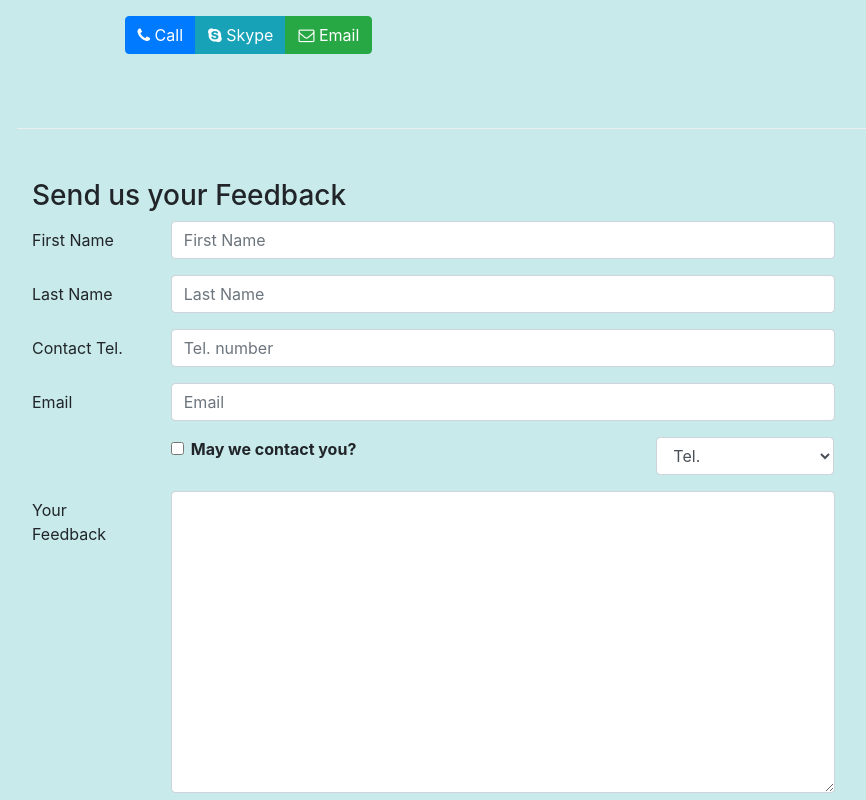
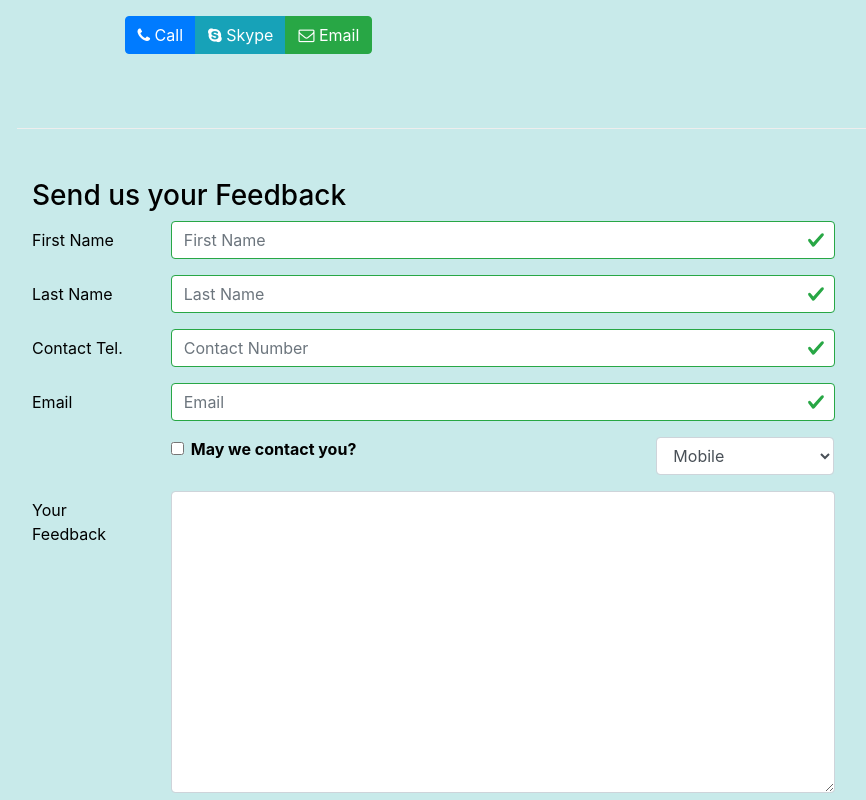
Before and after one commit to mohitm15/confusion, a React (Create React App) app: page /contactus in a window 1280 px wide. Shown: the part 840-1640 px from the top of the page, without its empty margins (68-934 px from the left). Built offline with nearby package versions, Linux system fonts and the light colour scheme.

Commit message:
Added Form validations

```diff
--- a/src/App.css
+++ b/src/App.css
@@ -11,6 +11,7 @@
     padding: 50px 0px 50px 0px;
     border-bottom: 1px ridge;
     min-height:400px;
+    color: black;
 }
 
 .footer{
@@ -37,7 +38,7 @@
     background-color: #07B9AE;
 }
 
-.breadcrumb {
+.breadcrumb{
     background-color: #A2E1E1;
     margin-top: 3rem;
 }
--- a/src/components/ContactComponent.js
+++ b/src/components/ContactComponent.js
@@ -1,5 +1,5 @@
 import React, { Component } from 'react';
-import { Breadcrumb, BreadcrumbItem, Button, Form, FormGroup, Label, Col, Input } from 'reactstrap';
+import { Breadcrumb, BreadcrumbItem, Button, Form, FormGroup, Label, Col, Input, FormFeedback } from 'reactstrap';
 import { Link } from 'react-router-dom';
 
 class Contact extends Component {
@@ -14,11 +14,19 @@
             email: '',
             agree: false,
             contactType: 'Tel.',
-            message: ''
+            message: '',
+            touched: {
+                firstname: false,
+                lastname: false,
+                telnum: false,
+                email: false
+            }
         };
+
 
         this.handleInputChange = this.handleInputChange.bind(this);
         this.handleSubmit = this.handleSubmit.bind(this);
+        this.handleBlur = this.handleBlur.bind(this);
 
     }
 
@@ -38,7 +46,47 @@
         event.preventDefault();
     }
 
+    validate(firstname, lastname, telnum, email) {
+
+        const errors = {
+            firstname: '',
+            lastname: '',
+            telnum: '',
+            email: ''
+        };
+
+        if (this.state.touched.firstname && firstname.length < 3)
+            errors.firstname = 'First Name should be >= 3 characters';
+        else if (this.state.touched.firstname && firstname.length > 10)
+            errors.firstname = 'First Name should be <= 10 characters';
+
+        if (this.state.touched.lastname && lastname.length < 3)
+            errors.lastname = 'Last Name should be >= 3 characters';
+        else if (this.state.touched.lastname && lastname.length > 10)
+            errors.lastname = 'Last Name should be <= 10 characters';
+
+        const reg = /^\d+$/;
+        if (this.state.touched.telnum && !reg.test(telnum))
+            errors.telnum = 'Contact No. should contain only numbers';
+
+        if (this.state.touched.email && email.split('').filter(x => x === '@').length !== 1)
+            errors.email = 'Email should contain a asterik';
+
+        return errors;
+    }
+
+    // checking that form is touched by user or not, if touched: field => true
+    handleBlur = (field) => (evt) => {
+        this.setState({
+          touched: { ...this.state.touched, [field]: true },
+        });
+    }
+
+
     render() {
+
+        const errors = this.validate(this.state.firstname, this.state.lastname, this.state.telnum, this.state.email);
+
         return(
             <div className="container">
                 <div className="row">
@@ -84,13 +132,17 @@
                    </div>
                     <div className="col-12 col-md-9">
                         <Form onSubmit={this.handleSubmit}>
-                            <FormGroup row>
+                             <FormGroup row>
                                 <Label htmlFor="firstname" md={2}>First Name</Label>
                                 <Col md={10}>
                                     <Input type="text" id="firstname" name="firstname"
                                         placeholder="First Name"
-                                        value={this.state.firstname}
-                                        onChange={this.handleInputChange} />
+                                        value={this.state.firstname}    //passing state values
+                                        valid={errors.firstname === ''} //default value (green tick in view)
+                                        invalid={errors.firstname !== ''}
+                                        onBlur={this.handleBlur('firstname')} //checking for touched
+                                        onChange={this.handleInputChange} />    {/*setState the value with coreesponding field name*/}
+                                    <FormFeedback>{errors.firstname}</FormFeedback> {/**displaying validations */}
                                 </Col>
                             </FormGroup>
                             <FormGroup row>
@@ -99,16 +151,24 @@
                                     <Input type="text" id="lastname" name="lastname"
                                         placeholder="Last Name"
                                         value={this.state.lastname}
+                                        valid={errors.lastname === ''}
+                                        invalid={errors.lastname !== ''}
+                                        onBlur={this.handleBlur('lastname')}
                                         onChange={this.handleInputChange} />
+                                    <FormFeedback>{errors.lastname}</FormFeedback>
                                 </Col>
                             </FormGroup>
                             <FormGroup row>
-                            <Label htmlFor="telnum" md={2}>Contact Tel.</Label>
+                                <Label htmlFor="telnum" md={2}>Contact Tel.</Label>
                                 <Col md={10}>
                                     <Input type="tel" id="telnum" name="telnum"
-                                        placeholder="Tel. number"
+                                        placeholder="Contact Number"
                                         value={this.state.telnum}
+                                        valid={errors.telnum === ''}
+                                        invalid={errors.telnum !== ''}
+                                        onBlur={this.handleBlur('telnum')}
                                         onChange={this.handleInputChange} />
+                                    <FormFeedback>{errors.telnum}</FormFeedback>
                                 </Col>
                             </FormGroup>
                             <FormGroup row>
@@ -117,7 +177,11 @@
                                     <Input type="email" id="email" name="email"
                                         placeholder="Email"
                                         value={this.state.email}
+                                        valid={errors.email === ''}
+                                        invalid={errors.email !== ''}
+                                        onBlur={this.handleBlur('email')}
                                         onChange={this.handleInputChange} />
+                                    <FormFeedback>{errors.email}</FormFeedback>
                                 </Col>
                             </FormGroup>
                             <FormGroup row>
@@ -136,7 +200,7 @@
                                     <Input type="select" name="contactType"
                                             value={this.state.contactType}
                                             onChange={this.handleInputChange}>
-                                        <option>Tel.</option>
+                                        <option>Mobile</option>
                                         <option>Email</option>
                                     </Input>
                                 </Col>
```
